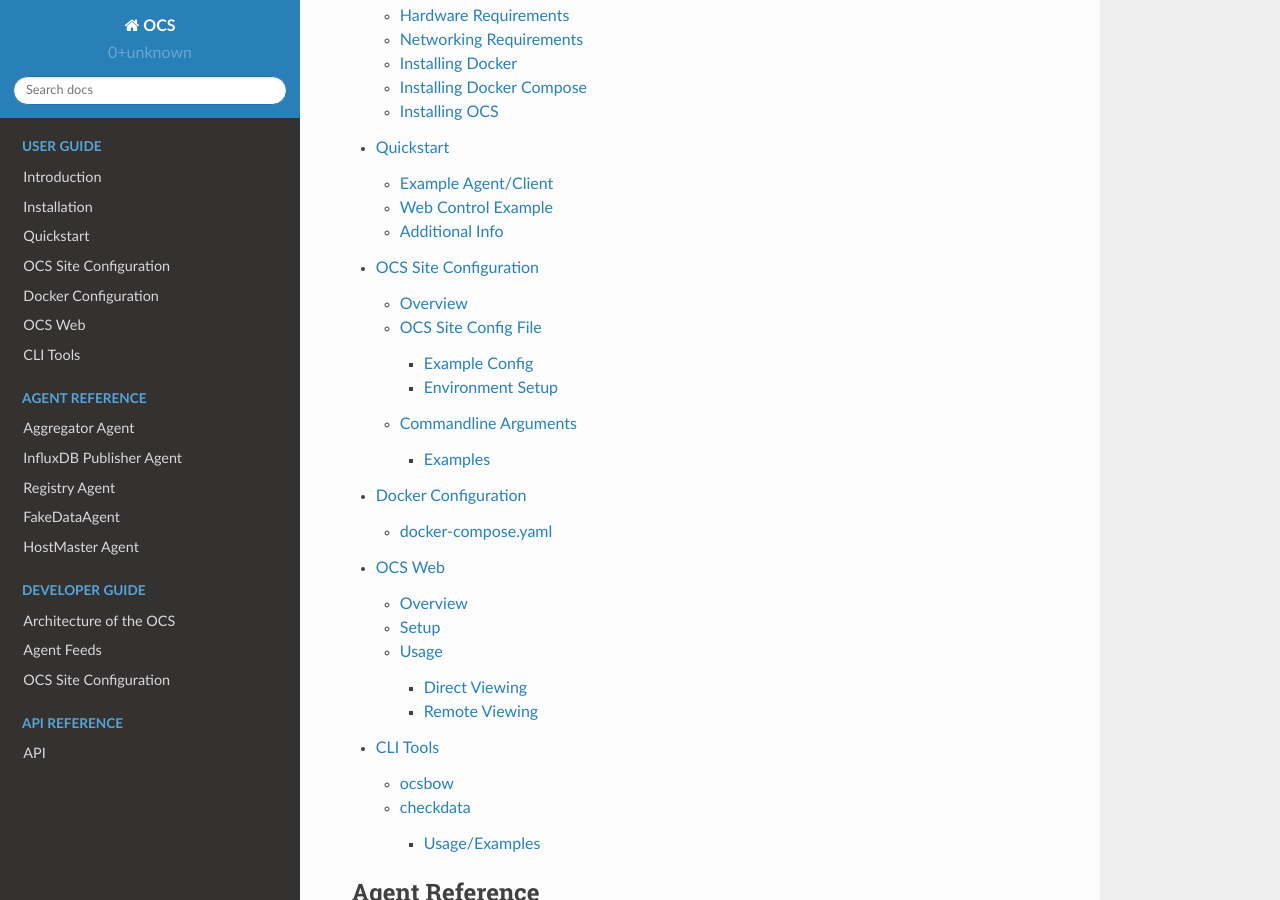
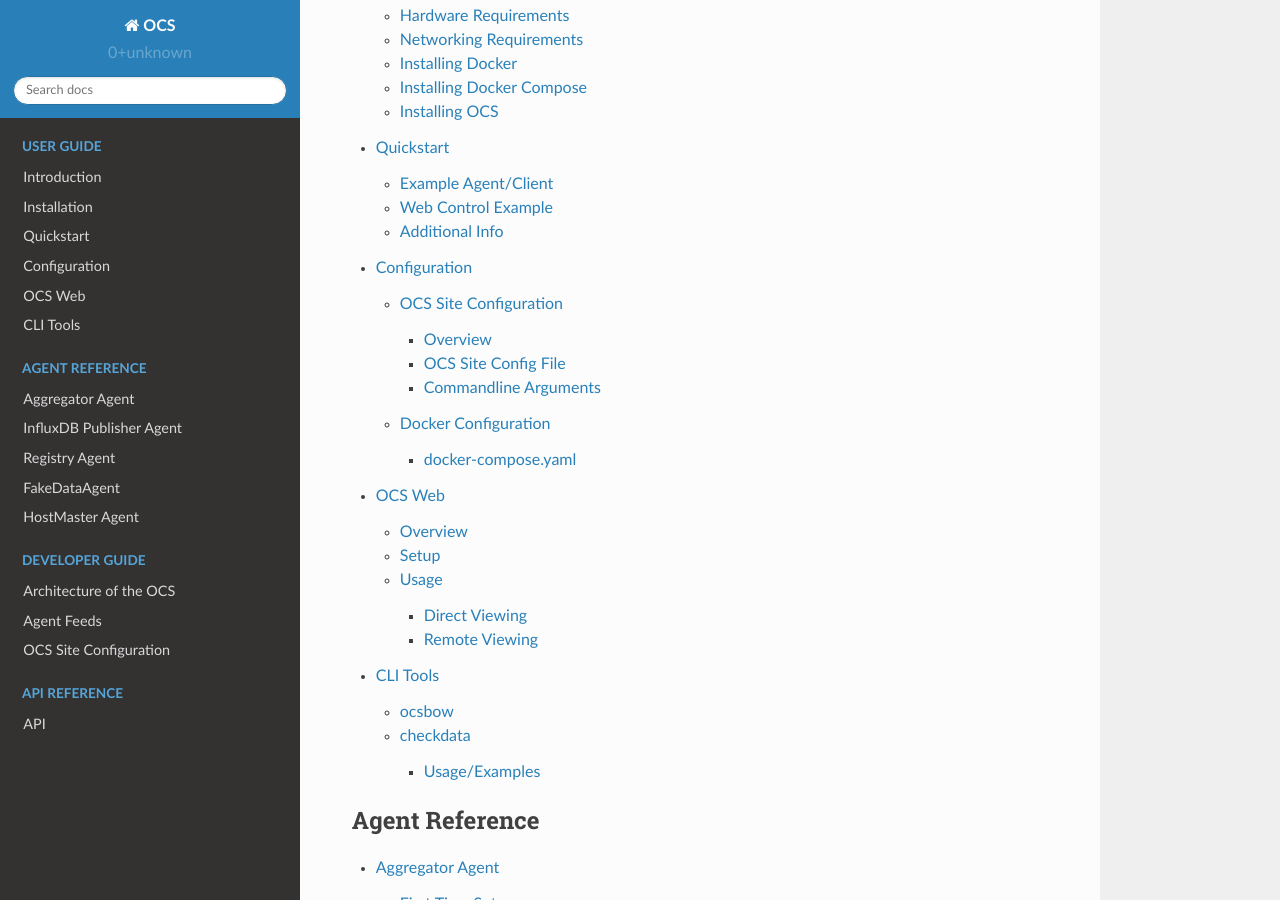
Before and after one commit to simonsobs/ocs, a Sphinx documentation site: the page built from docs/index.rst, in a window 1280 px wide and 900 px high, scrolled down 540 px. Built offline with Sphinx 7.4.7 and the Read the Docs theme 2.0.0, drawn with Linux system fonts in a browser that asks for light colours.

Commit message:
Put configuration file docs under common toctree

```diff
--- a/docs/index.rst
+++ b/docs/index.rst
@@ -11,8 +11,7 @@
     user/intro
     user/installation
     quickstart
-    user/site_config
-    user/docker_config
+    user/configuration
     ocs_web
     cli_tools
 
```
Also changed, not shown: docs/user/configuration.rst (added, +17 -0 lines).
